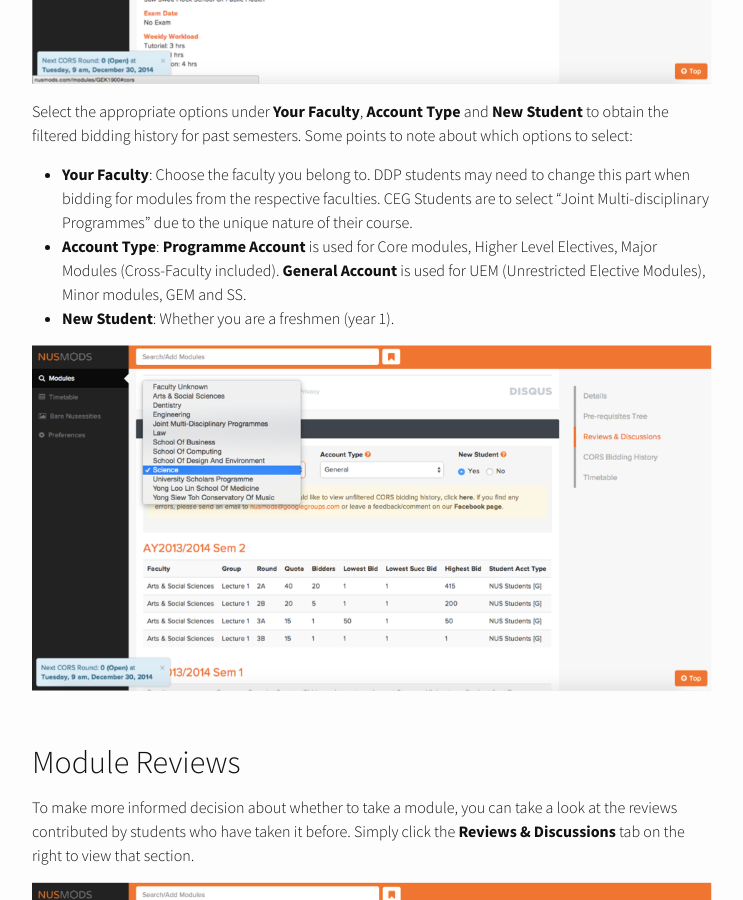
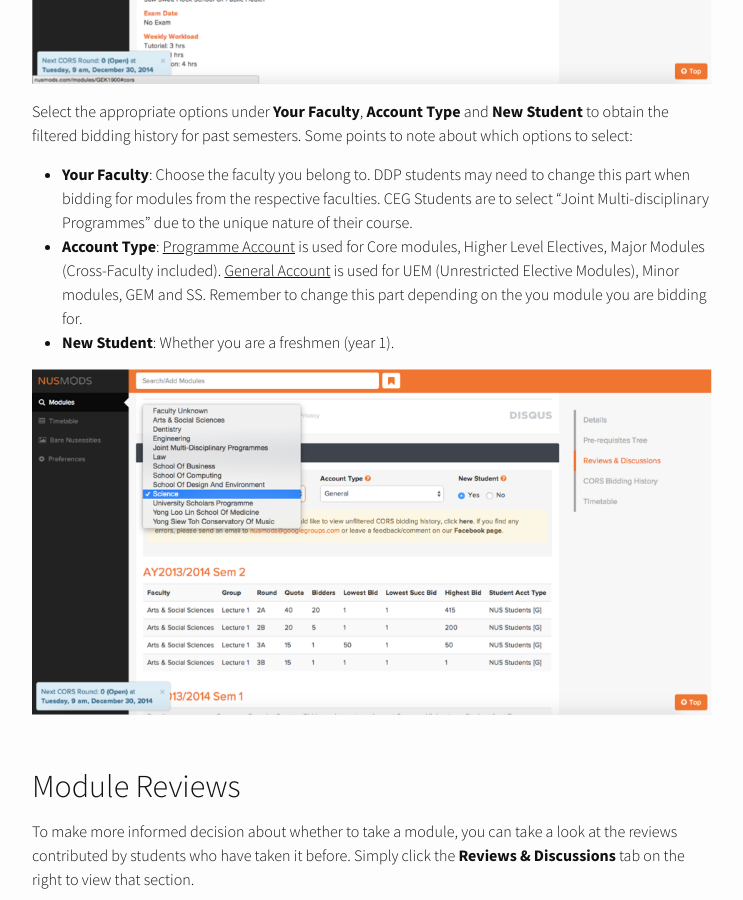
Before and after one commit to nusmodifications/nusmods-blog, a Jekyll site: the page built from _posts/2014-12-27-how-nusmods-can-help-you-during-cors-bidding.markdown, in a window 1280 px wide and 900 px high, scrolled down 1877 px. Shown: the whole window, without its empty margins (268-1011 px from the left). Built offline with Jekyll 4.4.1, drawn with Linux system fonts in a browser that asks for light colours; nearby versions of some CDN libraries.

Commit message:
Changed styling of first post

```diff
--- a/_posts/2014-12-27-how-nusmods-can-help-you-during-cors-bidding.markdown
+++ b/_posts/2014-12-27-how-nusmods-can-help-you-during-cors-bidding.markdown
@@ -29,7 +29,7 @@
 Select the appropriate options under **Your Faculty**, **Account Type** and **New Student** to obtain the filtered bidding history for past semesters. Some points to note about which options to select:
 
 - **Your Faculty**: Choose the faculty you belong to. DDP students may need to change this part when bidding for modules from the respective faculties. CEG Students are to select "Joint Multi-disciplinary Programmes" due to the unique nature of their course.
-- **Account Type**: **Programme Account** is used for Core modules, Higher Level Electives, Major Modules (Cross-Faculty included). **General Account** is used for UEM (Unrestricted Elective Modules), Minor modules, GEM and SS.
+- **Account Type**: <u>Programme Account</u> is used for Core modules, Higher Level Electives, Major Modules (Cross-Faculty included). <u>General Account</u> is used for UEM (Unrestricted Elective Modules), Minor modules, GEM and SS. Remember to change this part depending on the you module you are bidding for.
 - **New Student**: Whether you are a freshmen (year 1).
 
 ![Filter CORS Bidding History](/img/cors/cors-4.png)
```
